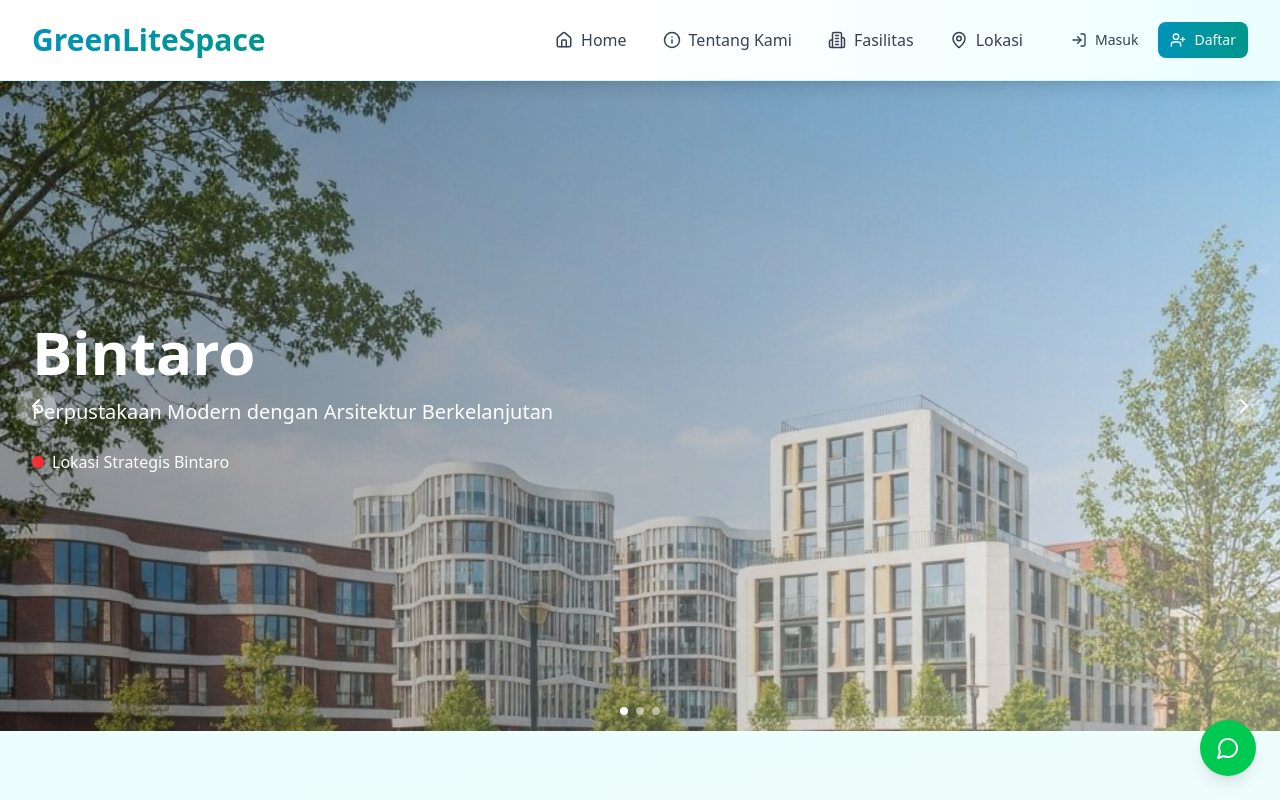
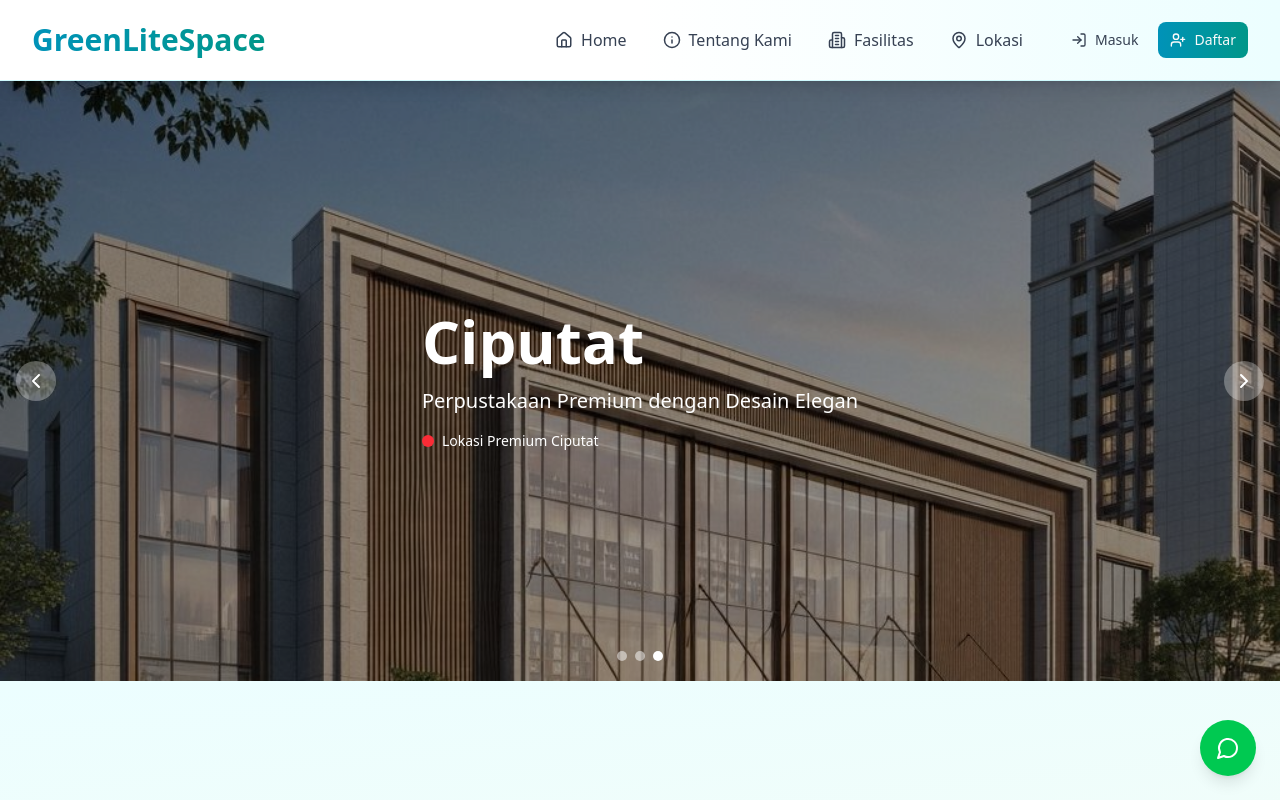
Before and after one commit to noprprolol-design/greenlitespacesz, a Next.js app: page / in a window 1280 px wide. Both pictures are taken after a click on the button 36 px from the left and 406 px from the top of the page. Shown: the top 800 px of the page. Built offline with nearby package versions, Linux system fonts and the light colour scheme.

Commit message:
Update hero banner and page layout

```diff
--- a/components/hero-banner.tsx
+++ b/components/hero-banner.tsx
@@ -1,6 +1,6 @@
 "use client"
 
-import { useState, useEffect } from "react"
+import { useState, useRef } from "react"
 import Image from "next/image"
 import { ChevronLeft, ChevronRight } from "lucide-react"
 
@@ -9,24 +9,24 @@ const slides = [
     id: 1,
     title: "Bintaro",
     subtitle: "Perpustakaan Modern dengan Arsitektur Berkelanjutan",
-    image: "/bintaroy.jpg",
-    features: ["Ruang Baca Luas", "Koleksi Lengkap"],
+    type: "video",
+    video: "/lolz.mp4",
     location: "Lokasi Strategis Bintaro",
   },
   {
     id: 2,
     title: "Pamulang",
     subtitle: "Pusat Pembelajaran dengan Fasilitas Terkini",
+    type: "image",
     image: "/pamulang-library-sustainable-design.jpg",
-    features: ["Teknologi Digital", "Area Nyaman"],
     location: "Pusat Kota Pamulang",
   },
   {
     id: 3,
     title: "Ciputat",
     subtitle: "Perpustakaan Premium dengan Desain Elegan",
+    type: "image",
     image: "/bintarok.jpg",
-    features: ["Fasilitas Lengkap", "Suasana Tenang"],
     location: "Lokasi Premium Ciputat",
   },
 ]
@@ -34,65 +34,112 @@ const slides = [
 export default function HeroBanner() {
   const [current, setCurrent] = useState(0)
 
-  useEffect(() => {
-    const timer = setInterval(() => {
-      setCurrent((prev) => (prev + 1) % slides.length)
-    }, 5000)
-    return () => clearInterval(timer)
-  }, [])
+  // ===== SWIPE STATE =====
+  const touchStartX = useRef<number | null>(null)
+  const touchEndX = useRef<number | null>(null)
 
-  const next = () => setCurrent((prev) => (prev + 1) % slides.length)
-  const prev = () => setCurrent((prev) => (prev - 1 + slides.length) % slides.length)
+  const next = () =>
+    setCurrent((prev) => (prev + 1) % slides.length)
+
+  const prev = () =>
+    setCurrent((prev) => (prev - 1 + slides.length) % slides.length)
+
+  // ===== TOUCH HANDLERS =====
+  const handleTouchStart = (e: React.TouchEvent) => {
+    touchStartX.current = e.touches[0].clientX
+  }
+
+  const handleTouchMove = (e: React.TouchEvent) => {
+    touchEndX.current = e.touches[0].clientX
+  }
+
+  const handleTouchEnd = () => {
+    if (!touchStartX.current || !touchEndX.current) return
+
+    const distance = touchStartX.current - touchEndX.current
+
+    if (distance > 50) next()
+    if (distance < -50) prev()
+
+    touchStartX.current = null
+    touchEndX.current = null
+  }
 
   const slide = slides[current]
 
   return (
-    <section className="relative h-[400px] sm:h-[500px] md:h-[600px] lg:h-[650px] overflow-hidden bg-gradient-to-r from-primary to-secondary">
-      {/* Background Image */}
-      <div className="absolute inset-0">
-        <Image src={slide.image || "/placeholder.svg"} alt={slide.title} fill className="object-cover opacity-60" />
+    <section
+      className="relative h-[400px] sm:h-[500px] md:h-[600px] overflow-hidden"
+      onTouchStart={handleTouchStart}
+      onTouchMove={handleTouchMove}
+      onTouchEnd={handleTouchEnd}
+    >
+      {/* ===== BACKGROUND ===== */}
+      <div className="absolute inset-0 z-0">
+        {slide.type === "video" ? (
+          <video
+            src={slide.video}
+            autoPlay
+            muted
+            loop
+            playsInline
+            preload="auto"
+            className="w-full h-full object-cover"
+          />
+        ) : (
+          <Image
+            src={slide.image}
+            alt={slide.title}
+            fill
+            priority
+            className="object-cover"
+          />
+        )}
+
+        {/* overlay */}
+        <div className="absolute inset-0 bg-black/40" />
       </div>
 
-      {/* Content Overlay */}
-      <div className="relative h-full flex items-center">
-        <div className="max-w-7xl mx-auto px-4 sm:px-6 lg:px-8 w-full">
-          <div className="flex items-center">
-            <div className="text-white">
-              <h1 className="text-3xl sm:text-4xl md:text-5xl lg:text-6xl font-bold mb-2 sm:mb-4">{slide.title}</h1>
-              <p className="text-base sm:text-lg md:text-xl mb-4 sm:mb-6">{slide.subtitle}</p>
-              <p className="text-sm sm:text-base mb-4 flex items-center gap-2">
-                <span className="inline-block w-3 h-3 bg-red-500 rounded-full"></span>
-                {slide.location}
-              </p>
-            </div>
-          </div>
+      {/* ===== CONTENT ===== */}
+      <div className="relative z-10 h-full flex items-center">
+        <div className="max-w-7xl mx-auto px-6 text-white">
+          <h1 className="text-4xl md:text-6xl font-bold mb-4">
+            {slide.title}
+          </h1>
+          <p className="text-lg md:text-xl mb-4">
+            {slide.subtitle}
+          </p>
+          <p className="flex items-center gap-2 text-sm">
+            <span className="w-3 h-3 bg-red-500 rounded-full" />
+            {slide.location}
+          </p>
         </div>
       </div>
 
-      {/* Navigation Buttons */}
+      {/* ===== BUTTONS ===== */}
       <button
         onClick={prev}
-        className="absolute left-2 sm:left-4 top-1/2 -translate-y-1/2 z-10 bg-white/30 hover:bg-white/50 text-white p-1.5 sm:p-2 rounded-full transition"
-        aria-label="Previous slide"
+        className="absolute left-4 top-1/2 -translate-y-1/2 z-20 bg-white/30 hover:bg-white/50 text-white p-2 rounded-full"
       >
-        <ChevronLeft size={20} className="sm:w-6 sm:h-6" />
+        <ChevronLeft />
       </button>
+
       <button
         onClick={next}
-        className="absolute right-2 sm:right-4 top-1/2 -translate-y-1/2 z-10 bg-white/30 hover:bg-white/50 text-white p-1.5 sm:p-2 rounded-full transition"
-        aria-label="Next slide"
+        className="absolute right-4 top-1/2 -translate-y-1/2 z-20 bg-white/30 hover:bg-white/50 text-white p-2 rounded-full"
       >
-        <ChevronRight size={20} className="sm:w-6 sm:h-6" />
+        <ChevronRight />
       </button>
 
-      {/* Dots */}
-      <div className="absolute bottom-4 left-1/2 -translate-x-1/2 flex gap-2 z-10">
-        {slides.map((_, idx) => (
+      {/* ===== DOTS ===== */}
+      <div className="absolute bottom-5 left-1/2 -translate-x-1/2 z-20 flex gap-2">
+        {slides.map((_, i) => (
           <button
-            key={idx}
-            onClick={() => setCurrent(idx)}
-            className={`w-2 h-2 rounded-full transition ${idx === current ? "bg-white" : "bg-white/50"}`}
-            aria-label={`Go to slide ${idx + 1}`}
+            key={i}
+            onClick={() => setCurrent(i)}
+            className={`w-2.5 h-2.5 rounded-full ${
+              i === current ? "bg-white" : "bg-white/50"
+            }`}
           />
         ))}
       </div>
```
